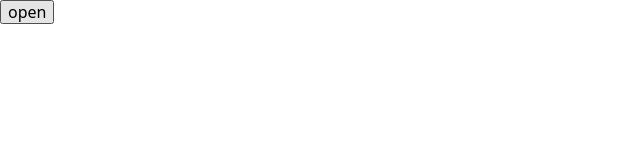
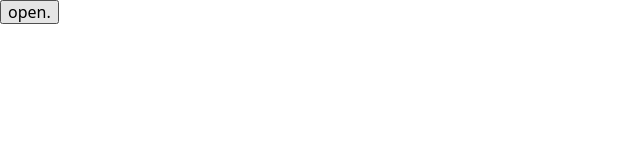
Before and after one commit to klimchanskii/Britlex, a plain HTML site: page index.html in a window 1280 px wide. Shown: the full height of the page, 0-640 px from the left. Drawn offline with nearby package versions, Linux system fonts and the light colour scheme.

Commit message:
add point

```diff
--- a/index.html
+++ b/index.html
@@ -28,7 +28,7 @@
         <!-- Vadim -->
     </footer>
     <!-- modal Vlad -->
-    <button class="open-modal" data-modal-open>open</button>
+    <button class="open-modal" data-modal-open>open.</button>
 
     <div class="backdrop is-hidden" data-modal><div class="modal"  >
         <button type="button" class="button-close" data-modal-close>close</button></div></div>
```
